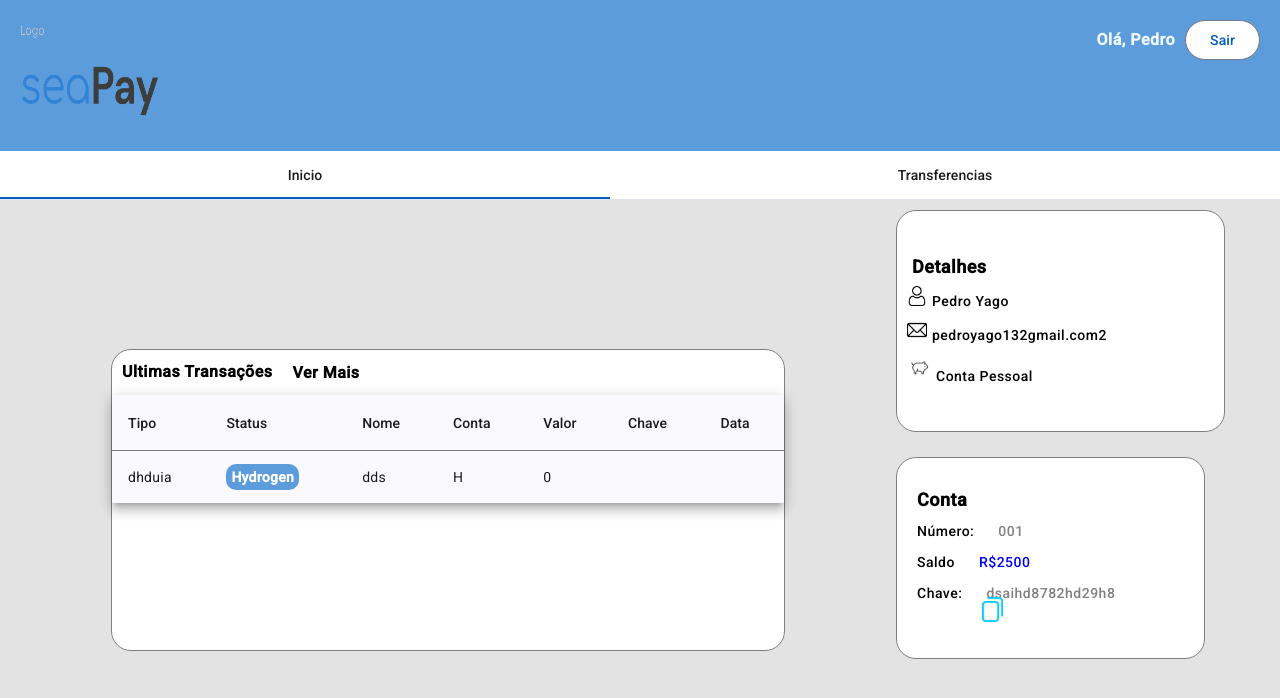
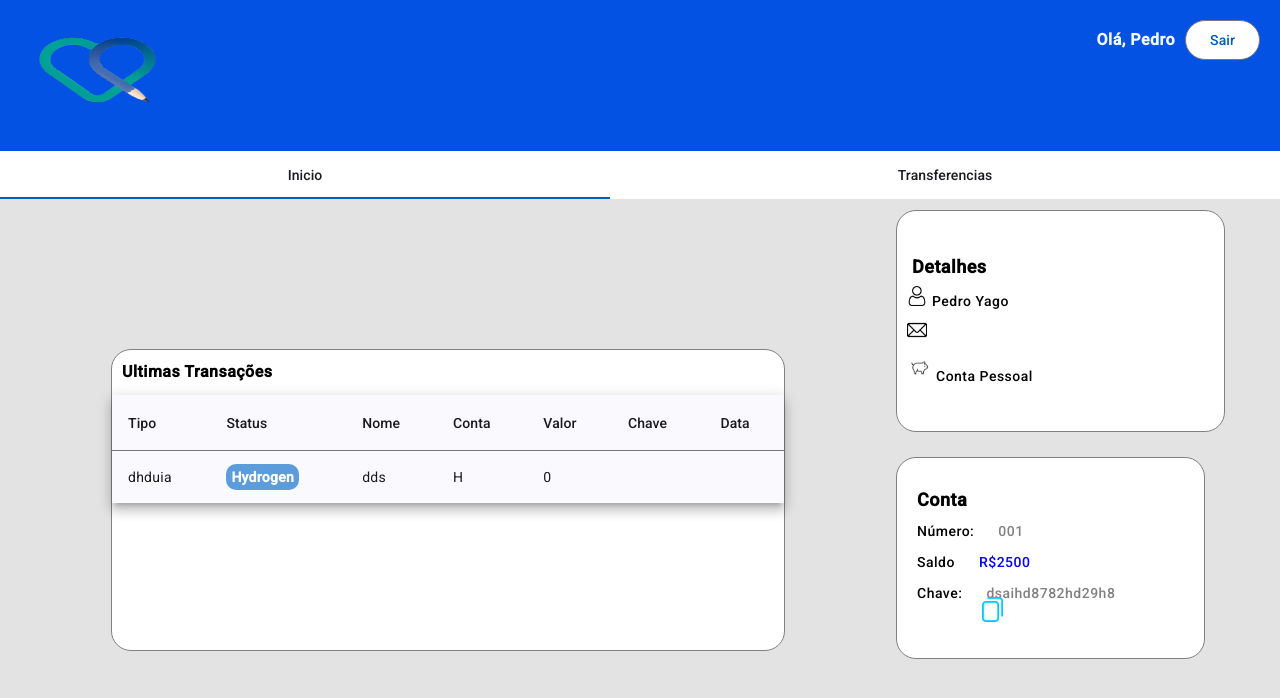
Before and after one commit to pedroyago132/backofficeseapay-test, an Angular app: page /dashboard in a window 1280 px wide. Shown: the top 698 px of the page. Built offline with nearby package versions, Linux system fonts and the light colour scheme.

Commit message:
/update
/news

```diff
--- a/src/app/app.component.ts
+++ b/src/app/app.component.ts
@@ -4,6 +4,8 @@ import { UserService } from './service/user.service'
 import { LoginComponent } from './views/login/login.component';
 import { CommonModule } from '@angular/common';
 import { DashboardComponent } from './views/dashboard/dashboard.component';
+import { MatInputModule } from '@angular/material/input';
+import { MatFormFieldModule } from "@angular/material/form-field";
 
 
 @Component({
@@ -12,13 +14,14 @@ import { DashboardComponent } from './views/dashboard/dashboard.component';
   imports: [RouterOutlet,
             LoginComponent,
             DashboardComponent,
-            CommonModule, RouterOutlet, RouterLink, RouterLinkActive
+            CommonModule, RouterOutlet, RouterLink, RouterLinkActive, MatFormFieldModule, MatInputModule
   ],
   templateUrl: './app.component.html',
   styleUrl: './app.component.css'
 })
 export class AppComponent implements OnInit {
   ngOnInit(): void {
+
 
   }
 
--- a/src/app/views/dashboard/dashboard.component.css
+++ b/src/app/views/dashboard/dashboard.component.css
@@ -10,7 +10,7 @@
 .backgroundBlue{
     width: 100%;
     height: 20%;
-    background-color:#5d9cdb;
+    background-color:#0452e4;
     display: flex;
 }
 
--- a/src/app/views/dashboard/dashboard.component.html
+++ b/src/app/views/dashboard/dashboard.component.html
@@ -20,8 +20,6 @@
                         <div class="containerDivOneHeader">
                             <a style="font-weight: bold; display: flex; align-self: flex-start; margin: 10px;">Ultimas
                                 Transações</a>
-                            <a style="font-weight: bold; display: flex; align-self: flex-end; margin: 10px;">Ver
-                                Mais</a>
                         </div>
 
                         <table mat-table [dataSource]="dataSource" class="mat-elevation-z8">
@@ -82,7 +80,7 @@
                         </span>
                         <span>
                             <img alt="icon" src="email.png" style="width: 20px; height: 20px;">
-                            <a style="font-weight: 500; font-size: 14px; margin-left: 5px;">pedroyago132gmail.com2 </a>
+                            <a style="font-weight: 500; font-size: 14px; margin-left: 5px;"></a>
                         </span>
 
                         <span>
@@ -133,7 +131,7 @@
                                 <a style="font-weight: bold; font-size: 15px;margin-left:15px; margin-top: 15px;">Chave </a>
                             <input placeholder="Chave da conta" class="inputRegister">
                             <section style="display: flex; align-items: flex-end; justify-content: flex-end;">
-                                <button (click)="continue"
+                                <button
                                     style="display: flex; align-self: flex-end;margin-top: 15px; margin-right: 15px;"
                                     mat-flat-button>Continuar</button>
                             </section>
@@ -166,7 +164,7 @@
                             <input placeholder="Valor a enviar" class="inputRegister" style="width: 50%;">
 
                             <section style="display: flex; align-items: flex-end; justify-content: flex-end;">
-                                <button (click)="continue"
+                                <button
                                     style="display: flex; align-self: flex-end;margin-top: 15px; margin-right: 15px;"
                                     mat-flat-button>Enviar Pagamento</button>
                             </section>
@@ -184,7 +182,7 @@
                         </span>
                         <span>
                             <img alt="icon" src="email.png" style="width: 20px; height: 20px;">
-                            <a style="font-weight: 500; font-size: 14px; margin-left: 5px;">pedroyago132gmail.com2 </a>
+
                         </span>
 
                         <span>
--- a/src/app/views/dashboard/dashboard.component.ts
+++ b/src/app/views/dashboard/dashboard.component.ts
@@ -24,7 +24,5 @@ export class DashboardComponent {
   avancar1 = true
   dataSource = ELEMENT_DATA;
 
-  continue(){
-    this.avancar1 = true
-  }
+
 }
--- a/src/app/views/login/dialog-animations-example-dialog.html
+++ b/src/app/views/login/dialog-animations-example-dialog.html
@@ -1,6 +1,6 @@
 @if(register){
 <a routerLink="/dashboard" routerLinkActive="active" ariaCurrentWhenActive="page" class="textModal">Abra sua conta no
-  seaPay</a>
+  site do Rodrigo Santos</a>
 }
 <mat-dialog-content>
   <mat-tab-group>
@@ -53,7 +53,7 @@
 </mat-dialog-content>
 <mat-dialog-actions class="bottomContainerRegister">
 
-  <section >
+  <section>
     <button (click)="sendForm()" mat-flat-button>Enviar</button>
   </section>
 
--- a/src/app/views/login/login.component.html
+++ b/src/app/views/login/login.component.html
@@ -2,13 +2,13 @@
     <mat-grid-tile>
         <div class="containerLogin">
 
-            <img ngSrc="Logo.png" width="220" height="83"><br>
+            <img ngSrc="Logo.png" width="130" height="100"><br>
 
-            <a>Acesse seu banco</a> <br>
+            <a>Acesse o site de Rodrigo Santos</a> <br>
             <a>Login</a><br>
 
             <mat-form-field class="example-form-field" >
-                <input matInput type="text" id="email" [(ngModel)]="valueLogin">
+                <input matInput type="text" id="email"  [(ngModel)]="valueLogin">
                 @if (valueLogin) {
                 <button matSuffix mat-icon-button aria-label="Clear" (click)="valueLogin=''">
                     <mat-icon>close</mat-icon>
@@ -38,5 +38,5 @@
     </div>
 
     </mat-grid-tile>
-    <mat-grid-tile><img ngSrc="Login.jpg" alt="image" fill> </mat-grid-tile>
+    <mat-grid-tile><img ngSrc="medical.png" alt="image" fill> </mat-grid-tile>
 </mat-grid-list>
```
Also changed, not shown: public/Logo.png, public/medical.png (added).
